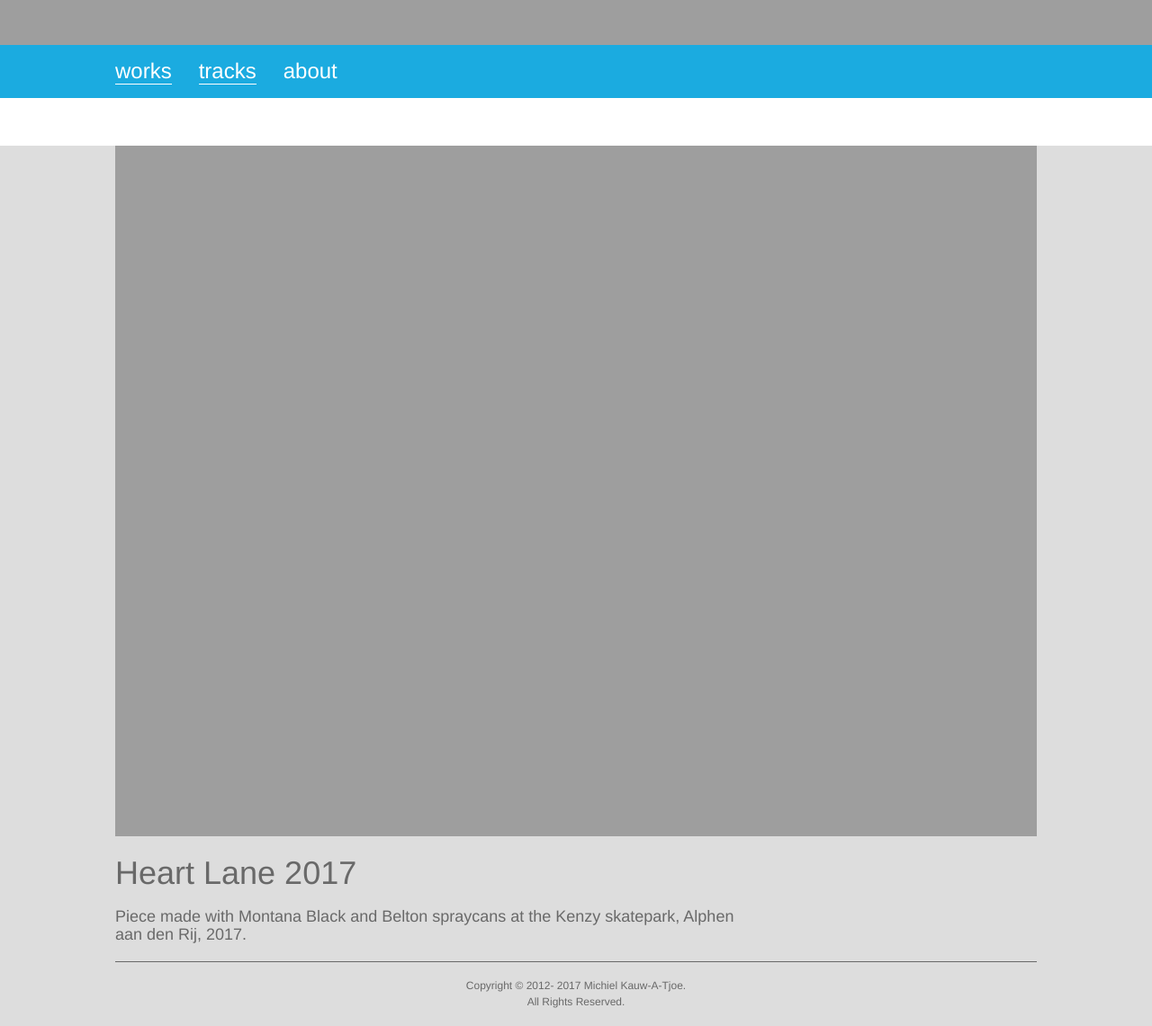
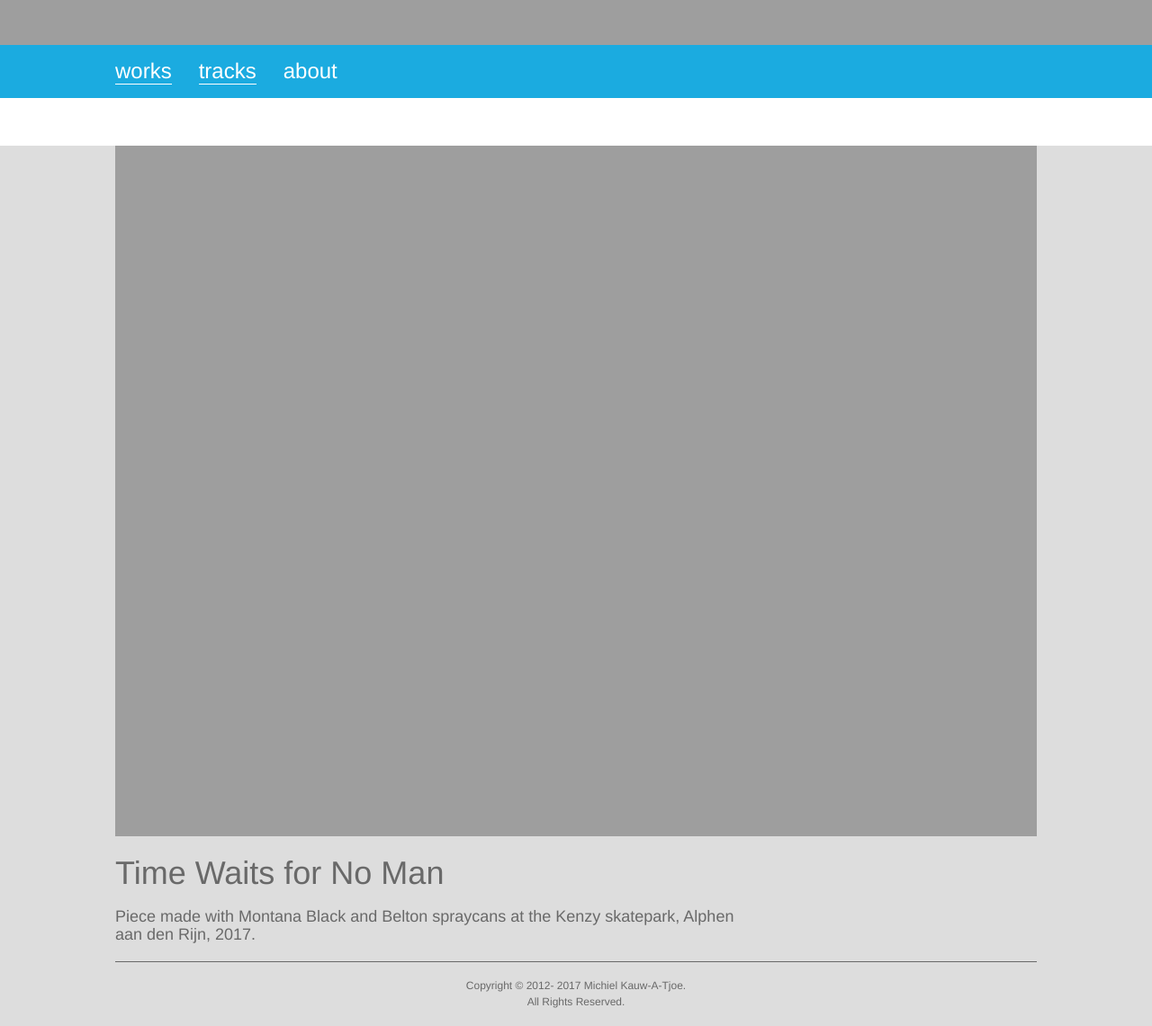
Before and after one commit to michielkauwatjoe/jekyll-portfolio, a Jekyll site: the page built from works/time-waits-for-no-man/index.md, in a window 1280 px wide and 1141 px high. Shown: the whole window at 90% size. Built offline with Jekyll 4.4.1, drawn with Linux system fonts in a browser that asks for light colours; some web fonts are replaced.

Commit message:
Added work.

```diff
--- a/works/time-waits-for-no-man/index.md
+++ b/works/time-waits-for-no-man/index.md
@@ -1,5 +1,5 @@
 ---
-title: Heart Lane 2017
+title: Time Waits for No Man
 layout: illustration
 images:
  - large: /works/time-waits-for-no-man-michielkauwatjoe.com-large.jpg
@@ -9,4 +9,4 @@ ratio: wide
 orientation: landscape
 ---
 
-**Piece made with Montana Black and Belton spraycans at the Kenzy skatepark, Alphen aan den Rij, 2017.**
+**Piece made with Montana Black and Belton spraycans at the Kenzy skatepark, Alphen aan den Rijn, 2017.**
```
Also changed, not shown: index.html (+14 -0 lines), works/kaede/index.md (added, +15 -0 lines).
